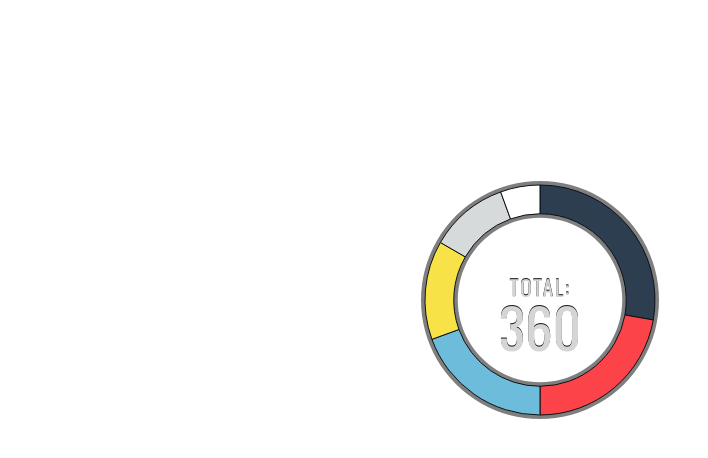
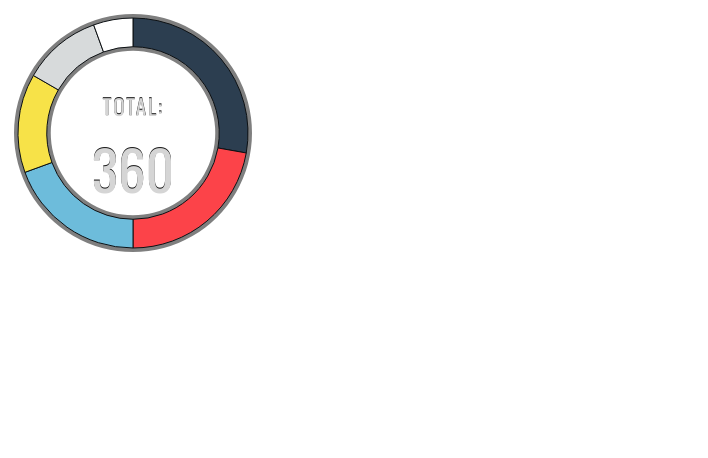
Before and after one commit to githiro/drawDoughnutChart, a website: page index.html in a window 1280 px wide. Shown: the whole page, without its empty margins (0-708 px from the left). Drawn offline with nearby package versions, Linux system fonts and the light colour scheme.

Commit message:
fixing style, graphs are now easier to implement

```diff
--- a/css/style.css
+++ b/css/style.css
@@ -1,12 +1,9 @@
 @import url(//fonts.googleapis.com/css?family=Oswald:400);
 .chart {
-  position: absolute;
   width: auto;
   height: auto;
-  top: 50%;
-  left: 50%;
-  margin: -225px 0 0 -225px;
   font-family: "Oswald", "Helvetica Newe", Helvetica, sans-serif;
+  font-size: 0.9em;
 }
 .doughnutTip {
   position: absolute;
@@ -43,27 +40,20 @@
   line-height: 0;
 }
 .doughnutSummary {
-  position: absolute;
-  top: 50%;
-  left: 50%;
   color: #d5d5d5;
   text-align: center;
   text-shadow: 0 -1px 0 #111;
   cursor: default;
 }
 .doughnutSummaryTitle {
-  position: absolute;
-  top: 50%;
   width: 100%;
-  margin-top: -27%;
+  margin: 0px;
   font-size: 22px;
   letter-spacing: .06em;
 }
 .doughnutSummaryNumber {
-  position: absolute;
-  top: 50%;
   width: 100%;
-  margin-top: -15%;
   font-size: 55px;
+  margin: 5px 0px 0px;
 }
 g path:hover { opacity: .65; }
--- a/js/drawDoughnutChart.js
+++ b/js/drawDoughnutChart.js
@@ -12,8 +12,8 @@ drawDoughnutChart = function(data, options, parentElement, width, height) {
   if (height === undefined)
     height = width;
   var $this = document.createElement('div');
-  $this.width = width + 'px';
-  $this.height = (height||width) + 'px';
+  $this.style.width = width + 'px';
+  $this.style.height = (height||width) + 'px';
   $this.className = 'chart';
   parentElement.appendChild($this);
 
@@ -36,7 +36,7 @@ drawDoughnutChart = function(data, options, parentElement, width, height) {
       animationSteps: 90,
       animationEasing: "easeInOutExpo",
       animateRotate: true,
-      tipOffsetX: -8,
+      tipOffsetX: 0,
       tipOffsetY: -45,
       showTip: true,
       showLabel: false,
@@ -119,8 +119,8 @@ drawDoughnutChart = function(data, options, parentElement, width, height) {
   $summary.setAttribute('class', settings.summaryClass);
   $summary.style.width = summarySize + 'px';
   $summary.style.height = summarySize + 'px';
-  $summary.style.marginLeft = -(summarySize / 2) + 'px';
-  $summary.style.marginTop = -(summarySize / 2) + 'px';
+  $summary.style.marginLeft = (summarySize / 2) + settings.edgeOffset + 'px';
+  $summary.style.marginTop = -(summarySize / 2) - (height / 2) + settings.edgeOffset + 'px';
   $this.appendChild($summary);
 
   var $summaryTitle = document.createElement('p');
@@ -181,13 +181,11 @@ drawDoughnutChart = function(data, options, parentElement, width, height) {
 
   function pathMouseEnter(e) {
     var order = parseInt(this.attributes['data-order'].value);
-    console.log('mouse entered', $tip);
     if (settings.showTip) {
       $tip.textContent = data[order].title + ": " + data[order].value;
       //$tip.textContent.className = 'show';
       $tip.style.opacity = 1;
     }
-    console.log($tip);
     if (settings.showLabel) {
       $summaryTitle.textContent = data[order].title;
       $summaryTitle.style.fontSize = getScaleFontSize($summaryTitle, data[order].title);
@@ -318,7 +316,7 @@ drawDoughnutChart = function(data, options, parentElement, width, height) {
   }
 
   function getScaleFontSize(block, newText) {
-    block.style.fontSize = '';
+    block.style.fontSize = '0px';
     newText = newText.toString().replace(/(<([^>]+)>)/ig, "");
     var newFontSize = parseInt(block.clientWidth) / newText.length * settings.ratioFont;
     // Not very good : http://stephensite.net/WordPressSS/2008/02/19/how-to-calculate-the-character-width-accross-fonts-and-points/
```
